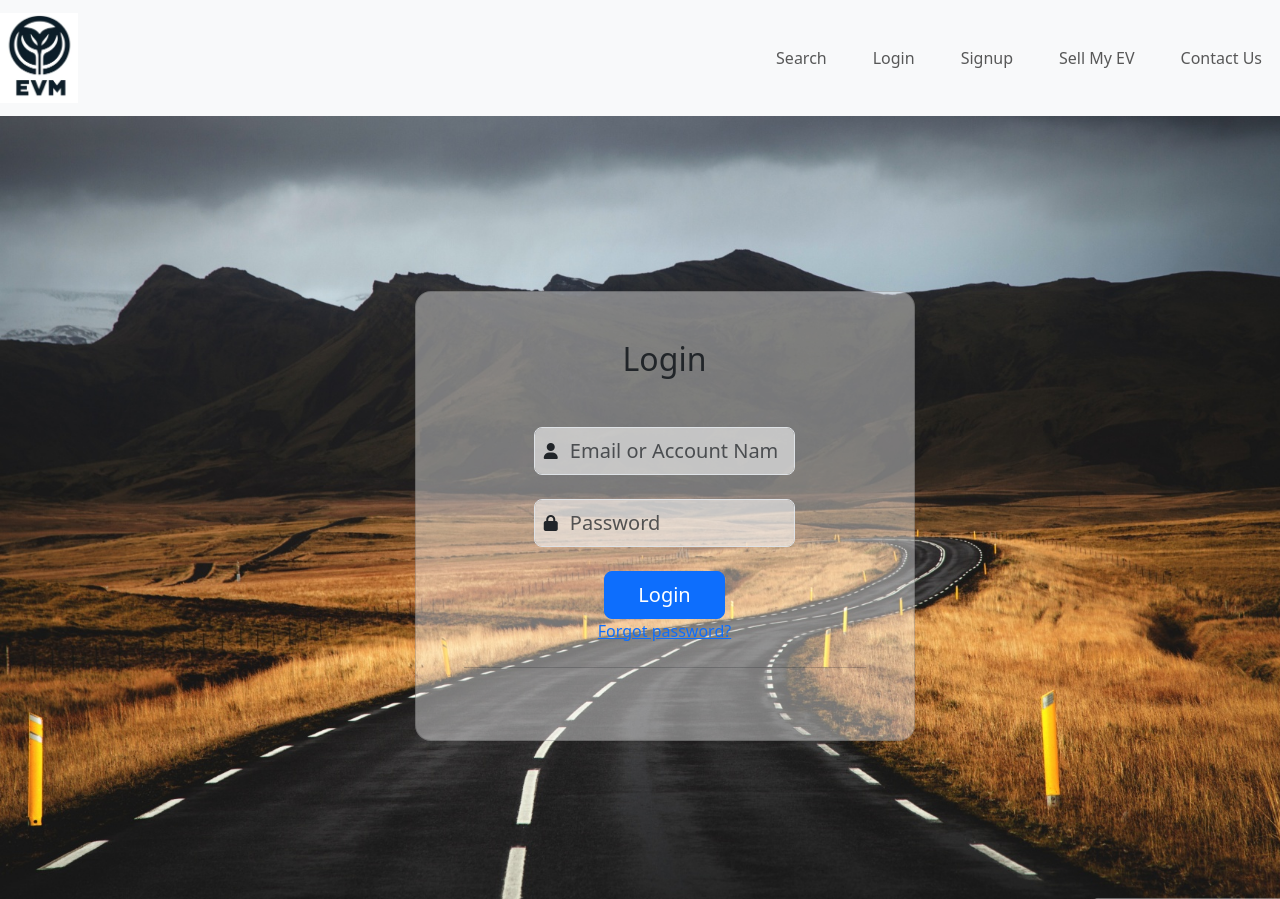
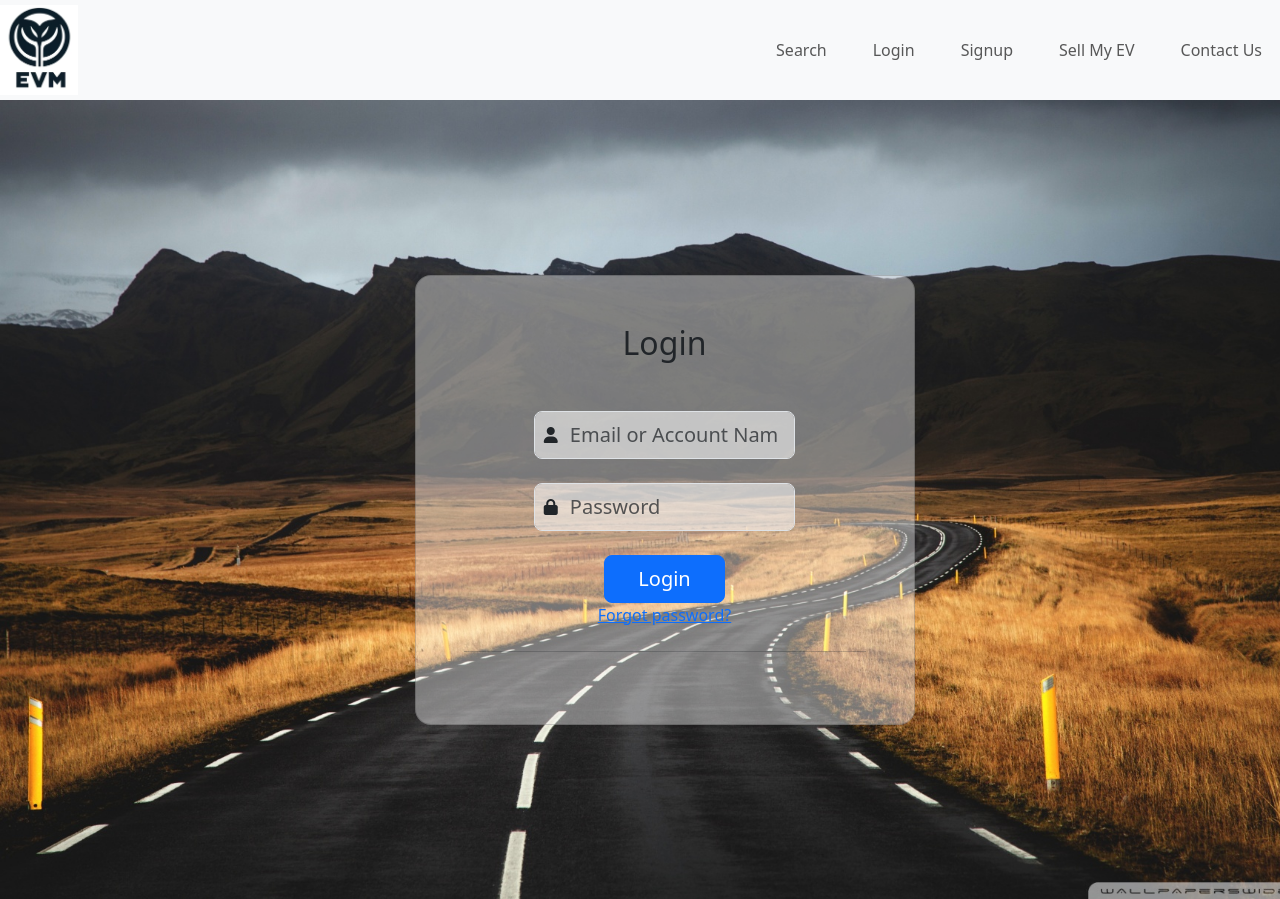
Before and after one commit to imran072/request-forum-app, a Flask app: page /login in a window 1280 px wide. Shown: the top 899 px of the page. Run offline with Flask 3, Linux system fonts and the light colour scheme.

Commit message:
removed the gap between top left log and the div below

```diff
--- a/app/templates/navbar.html
+++ b/app/templates/navbar.html
@@ -1,5 +1,6 @@
 <!-- navbar.html -->
-<nav class="navbar navbar-expand-lg navbar-light bg-light">
+<!--add pb-0, pt-0 to remove the top and bottom padding of website logo -->
+<nav class="navbar navbar-expand-lg navbar-light bg-light pb-0 pt-0">
     <a href="{{ url_for('main.index') }}">
         <img src="{{ url_for('static', filename='img/Website_Logo.png') }}" alt="EV Marketplace" id="website_logo" class="navbar-brand">
     </a>
@@ -22,7 +23,7 @@
                     <a class="nav-link" href="{{ url_for('auth.login') }}">Login</a>
                 </li>
                 <li class="nav-item">
-                    <a class="nav-link" href="{{ url_for('auth.signup') }}">Signup</a>
+                    <a class="nav-link" href="{{ url_for('auth.sign_up') }}">Signup</a>
                 </li>
                 {% endif %}
             <li class="nav-item">
```
